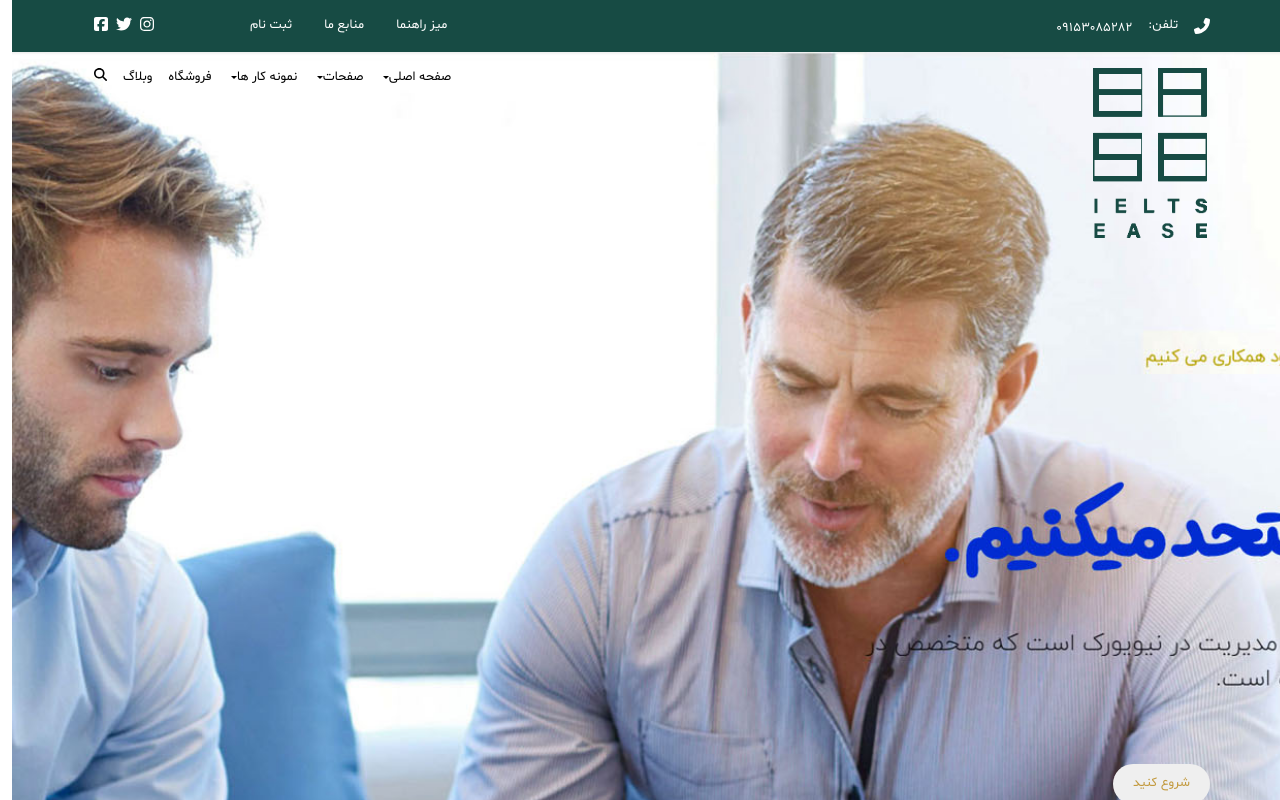
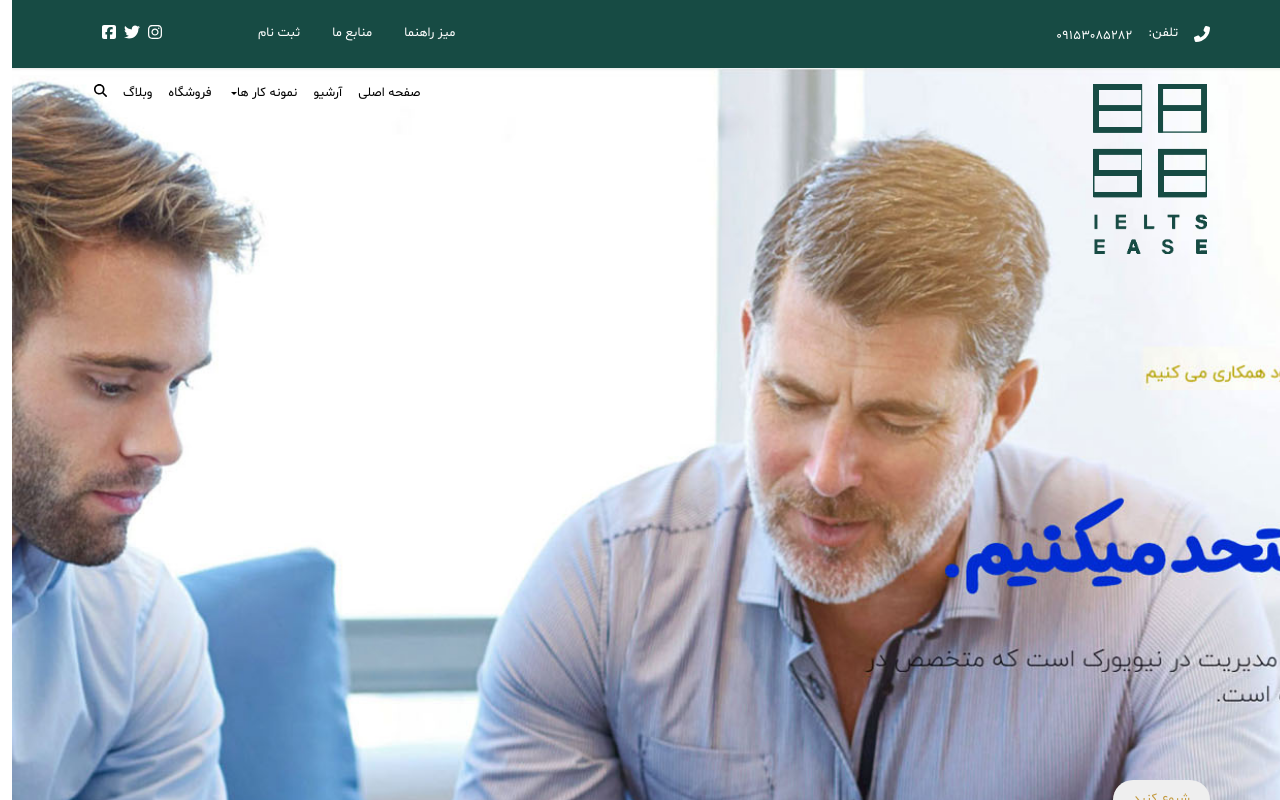
Before and after one commit to Bodaghi73/roshdana-final-project, a React (Create React App) app: page / in a window 1280 px wide. Shown: the top 800 px of the page. Built offline with nearby package versions, Linux system fonts and the light colour scheme.

Commit message:
create archive page & responsive header

```diff
--- a/src/App.js
+++ b/src/App.js
@@ -4,6 +4,7 @@ import {BrowserRouter as Router,Routes, Route} from "react-router-dom";
 import Main from "./pages/main";
 import Header from "./components/header";
 import Footer from "./components/footer";
+import Archive from "./pages/archive";
 
 function App() {
   return (
@@ -11,6 +12,7 @@ function App() {
       <Header></Header>
       <Routes>
         <Route path="/" element={<Main/>}/>
+        <Route path="/archive" element={<Archive/>}/>
       </Routes>
       <Footer></Footer>
     </Router>
--- a/src/assets/styles/header.scss
+++ b/src/assets/styles/header.scss
@@ -21,6 +21,8 @@
             }
 
             .header-links {
+
+                nav {
                     .header-menu {
                         margin-left: 80px;
 
@@ -39,6 +41,7 @@
                             }
                         }
                     }
+                }
 
                 .social-media {
                     color: $white;
--- a/src/components/header.js
+++ b/src/components/header.js
@@ -7,16 +7,28 @@ import "../assets/styles/header.scss";
 
 function Header() {
 	return (
-		<div className="header py-2">
-			<header className="container">
+		<header className="header py-2">
+			<div className="container">
 				<div className="header-content d-flex justify-content-between align-items-center">
 					<div className="phone-number d-flex align-items-center">
 						<FontAwesomeIcon icon={faPhoneFlip} />
 						<label className="mx-3">تلفن:</label>
 						<a href="tel:+989153085282">09153085282</a>
 					</div>
-					<div className="header-links d-flex align-items-center">
-						<div className="header-menu">
+					<div className="header-links d-flex justify-content-revert align-items-center">
+						<nav className="navbar navbar-expand-lg order-2 order-lg-1">
+							<button
+								class="navbar-toggler"
+								type="button"
+								data-bs-toggle="collapse"
+								data-bs-target="#navbarNav"
+								aria-controls="navbarNav"
+								aria-expanded="false"
+								aria-label="Toggle navigation"
+							>
+								<span class="navbar-toggler-icon"></span>
+							</button>
+							<div className="header-menu collapse navbar-collapse" id="navbarNavAltMarkup">
 								<ul className="nav">
 									<li className="nav-item">
 										<a className="nav-link" href="/">
@@ -35,15 +47,16 @@ function Header() {
 									</li>
 								</ul>
 							</div>
-						<div className="social-media">
-							<FontAwesomeIcon icon={faInstagram} />
-							<FontAwesomeIcon icon={faTwitter} className="mx-2" />
-							<FontAwesomeIcon icon={faFacebookSquare} />
+						</nav>
+						<div className="social-media order-1 order-lg-2">
+							<FontAwesomeIcon icon={faInstagram} className="ps-2" />
+							<FontAwesomeIcon icon={faTwitter} className="ps-2" />
+							<FontAwesomeIcon icon={faFacebookSquare} className="ps-2" />
+						</div>
 					</div>
 				</div>
 			</div>
 		</header>
-		</div>
 	);
 }
 export default Header;
--- a/src/components/menu.js
+++ b/src/components/menu.js
@@ -30,27 +30,16 @@ function Menu() {
 						<div class="collapse navbar-collapse" id="navbarNavAltMarkup">
 							<ul className="navbar-nav">
 								<li className="nav-item">
-									<a
-										className="nav-link dropdown-toggle"
-										href="/"
-										id="navbarDropdownMenuLink"
-										role="button"
-										data-bs-toggle="dropdown"
-										aria-expanded="false"
-									>
+									<a className="nav-link" href="/">
 										صفحه اصلی
 									</a>
 								</li>
-								<li className="nav-item">
+								<li className="nav-item dropdown">
 									<a
-										className="nav-link dropdown-toggle"
-										href="/"
-										id="navbarDropdownMenuLink"
-										role="button"
-										data-bs-toggle="dropdown"
-										aria-expanded="false"
+										className="nav-link"
+										href="/archive"
 									>
-										صفحات
+										آرشیو
 									</a>
 								</li>
 								<li className="nav-item">
@@ -83,7 +72,6 @@ function Menu() {
 							</ul>
 						</div>
 					</nav>
-
 				</div>
 				<div className="start mb-5">
 					<button>شروع کنید</button>
--- /dev/null
+++ b/src/pages/archive.js
@@ -0,0 +1,5 @@
+function Archive() {
+
+}
+
+export default Archive;
```
Lines whose indentation alone changed are shown as unchanged.
